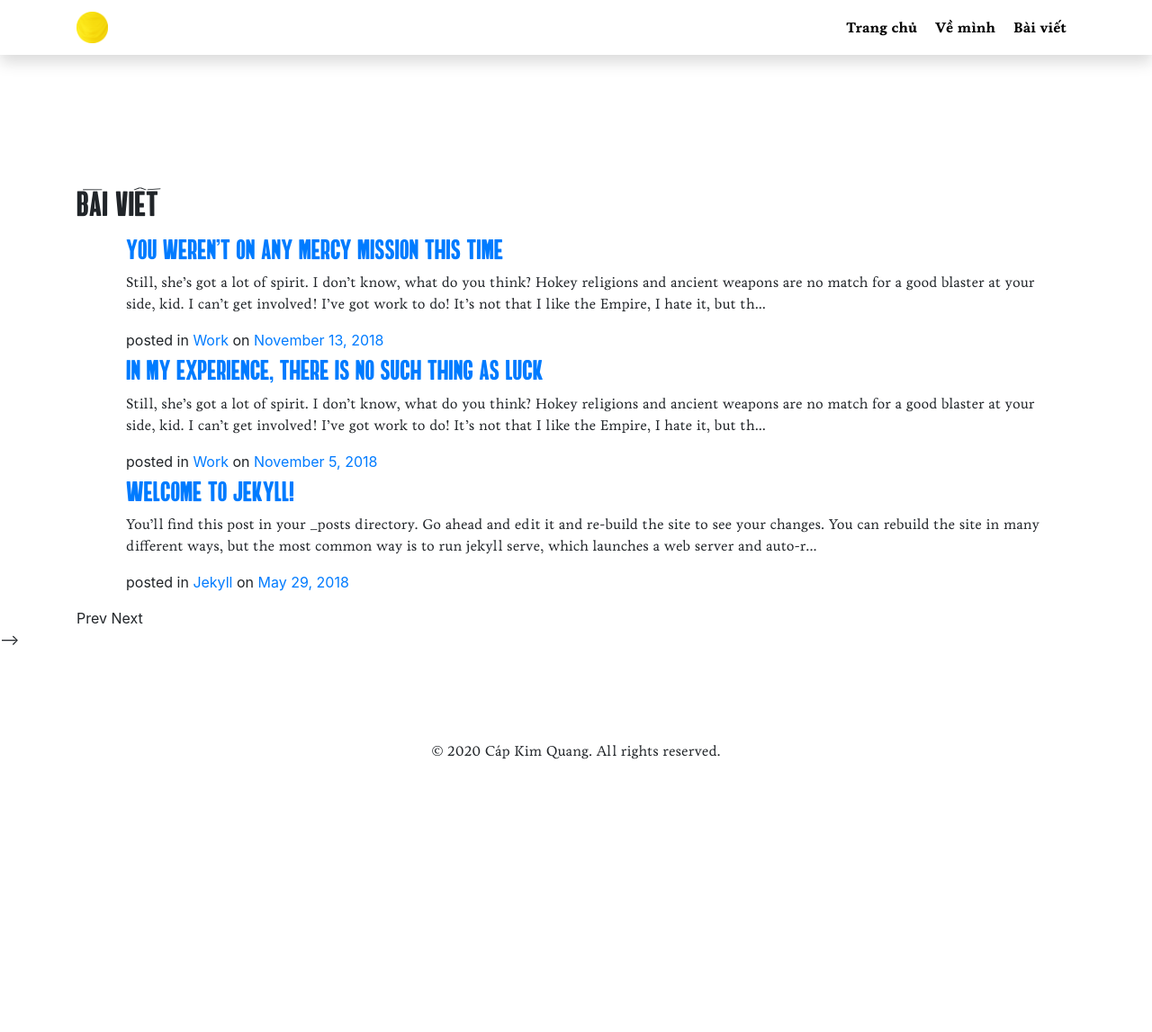
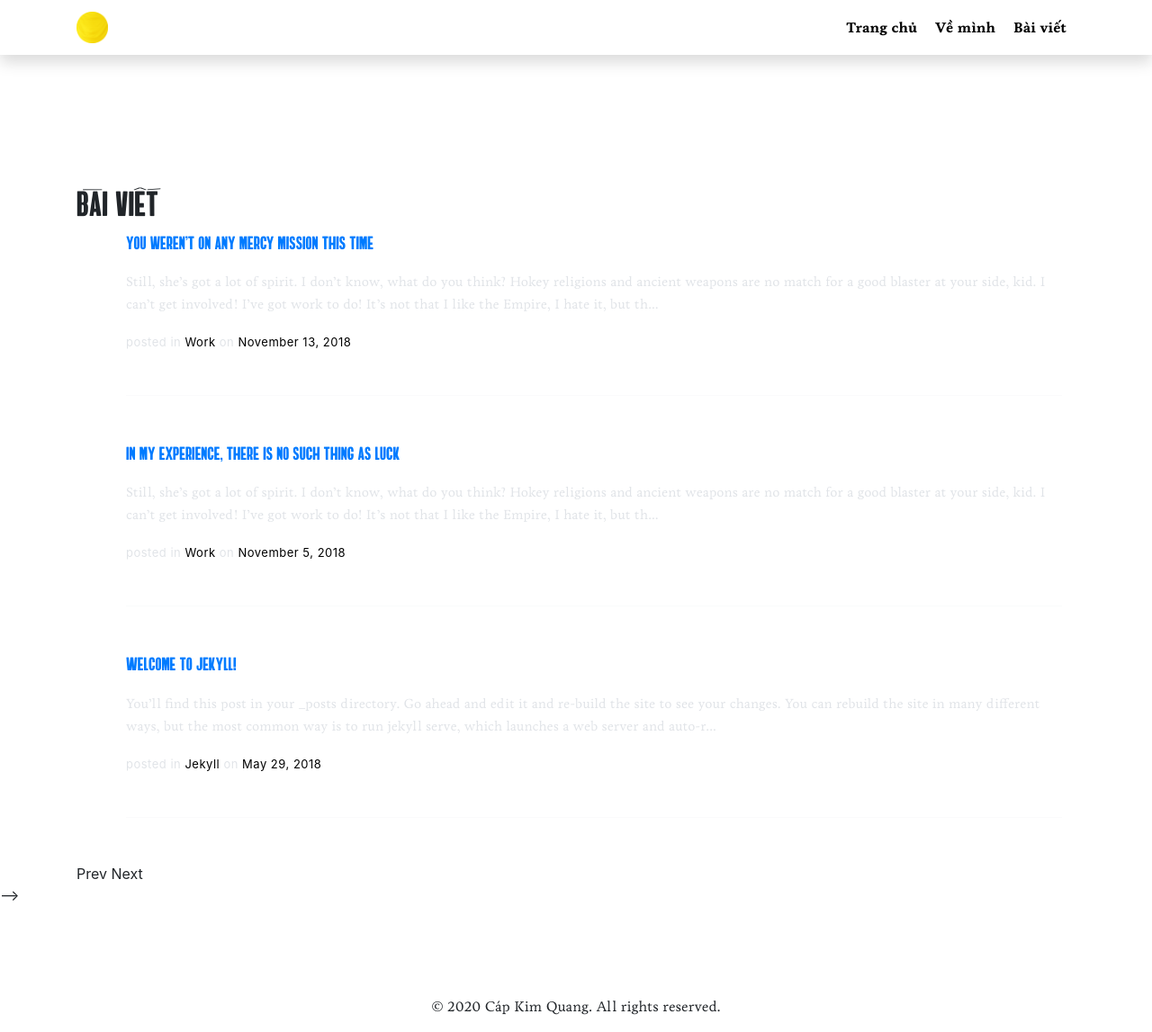
Before and after one commit to capkimquang/capkimquang.github.io, a Jekyll site: the page built from pages/blog.html, in a window 1280 px wide and 1147 px high. Shown: the whole window at 90% size. Built offline with Jekyll 4.4.1, drawn with Linux system fonts in a browser that asks for light colours.

Commit message:
add css for article-content

```diff
--- a/css/main.css
+++ b/css/main.css
@@ -125,3 +125,60 @@ footer {
   top: 21px;
   left: 8px;
 }
+
+/***************************************/
+/*           Article Content           */
+/***************************************/
+.article {
+  margin-bottom: 50px;
+  padding-bottom: 50px;
+  border-bottom: 1px solid #FAFBFC; /* grey */
+}
+
+.article-title {
+  margin-bottom: 20px;
+  font-size: 21px;
+
+  a {
+    &:hover {
+      color: #D8534F; /* red */
+    }
+  }
+}
+
+.article-excerpt {
+  margin-bottom: 20px;
+  font-size: 15px;
+  line-height: 25px;
+  color:  #E1E4E8;
+}
+
+.article-info {
+  font-size: 13px;
+  line-height: 18px;
+  letter-spacing: 0.5px;
+  color:  #E1E4E8;
+
+  a {
+    display: inline-block;
+    color: #000000;
+    border-bottom: 1px #000000;
+
+    &:hover {
+      color: #D8534F; /* red */
+    }
+  }
+}
+
+.article-tag {
+  &:after {
+    content: ",";
+    display: inline-block;
+  }
+
+  &:last-child {
+    &:after {
+      content: "";
+    }
+  }
+}
```
